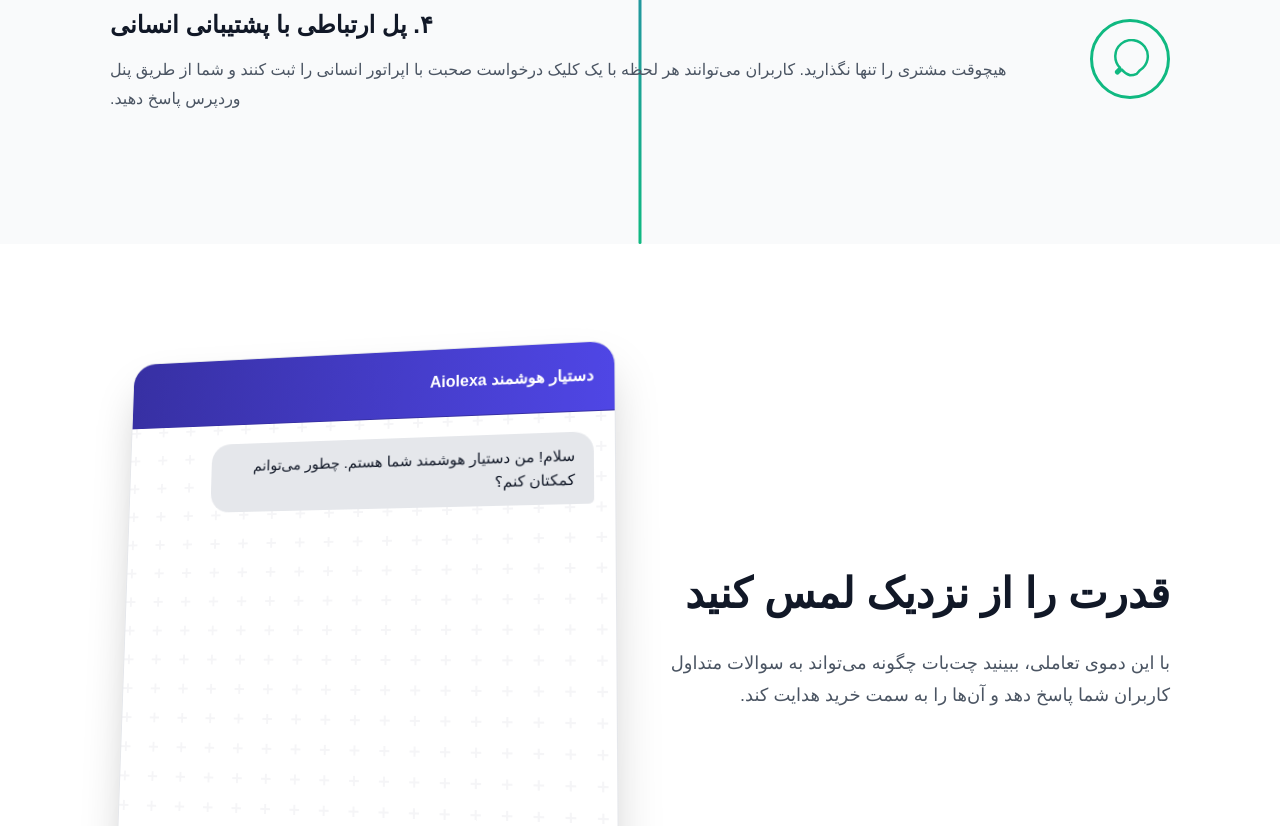
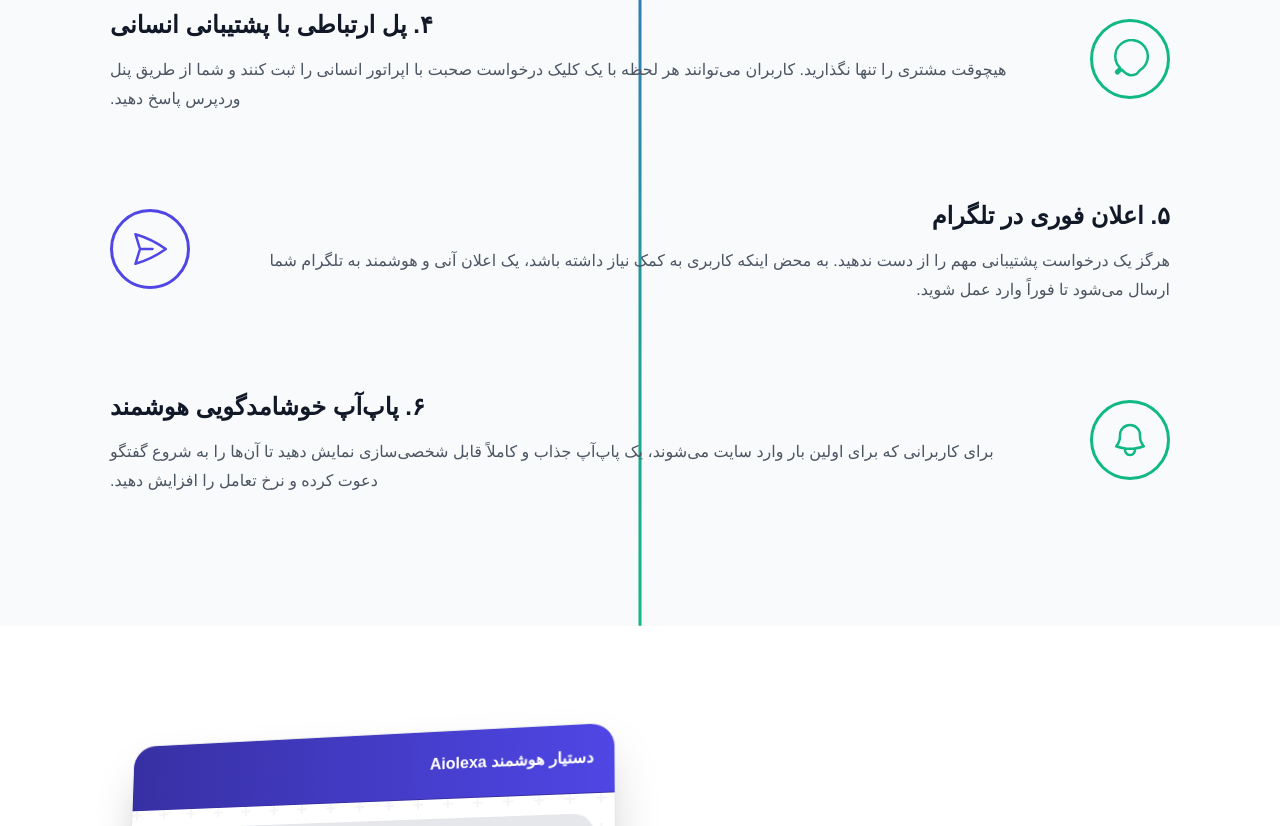
Before and after one commit to hesameefi/my-aiolexa-landing, a plain HTML site: page index.html in a window 1280 px wide. Shown: the part 1496-2322 px from the top of the page. Drawn offline with Linux system fonts and the light colour scheme; a web font is replaced by a local one.

Commit message:
index.html

```diff
--- a/index.html
+++ b/index.html
@@ -653,6 +653,27 @@
                          <svg class="icon" xmlns="http://www.w3.org/2000/svg" fill="none" viewBox="0 0 24 24" stroke-width="1.5" stroke="currentColor"><path stroke-linecap="round" stroke-linejoin="round" d="M18 18.72a9.75 9.75 0 10-12.013-1.482l-2.094 2.093a.75.75 0 001.06 1.06l2.094-2.093A9.703 9.703 0 0012 21.75c1.45 0 2.82-.31 4.093-.872z" /></svg>
                     </div>
                 </div>
+
+                <div class="flow-item reveal">
+                    <div class="flow-content">
+                       <h3>۵. اعلان فوری در تلگرام</h3>
+                       <p>هرگز یک درخواست پشتیبانی مهم را از دست ندهید. به محض اینکه کاربری به کمک نیاز داشته باشد، یک اعلان آنی و هوشمند به تلگرام شما ارسال می‌شود تا فوراً وارد عمل شوید.</p>
+                   </div>
+                   <div class="flow-icon-wrapper">
+                        <svg class="icon" xmlns="http://www.w3.org/2000/svg" fill="none" viewBox="0 0 24 24" stroke-width="1.5" stroke="currentColor"><path stroke-linecap="round" stroke-linejoin="round" d="M6 12L3.269 3.126A59.768 59.768 0 0121.485 12 59.77 59.77 0 013.27 20.876L5.999 12zm0 0h7.5" /></svg>
+                   </div>
+               </div>
+
+               <div class="flow-item reveal">
+                   <div class="flow-content">
+                       <h3>۶. پاپ‌آپ خوشامدگویی هوشمند</h3>
+                       <p>برای کاربرانی که برای اولین بار وارد سایت می‌شوند، یک پاپ‌آپ جذاب و کاملاً قابل شخصی‌سازی نمایش دهید تا آن‌ها را به شروع گفتگو دعوت کرده و نرخ تعامل را افزایش دهید.</p>
+                   </div>
+                   <div class="flow-icon-wrapper">
+                        <svg class="icon" xmlns="http://www.w3.org/2000/svg" fill="none" viewBox="0 0 24 24" stroke-width="1.5" stroke="currentColor"><path stroke-linecap="round" stroke-linejoin="round" d="M14.857 17.082a23.848 23.848 0 005.454-1.31A8.967 8.967 0 0118 9.75v-.7V9A6 6 0 006 9v.75a8.967 8.967 0 01-2.312 6.022c1.733.64 3.56 1.085 5.455 1.31m5.714 0a24.255 24.255 0 01-5.714 0m5.714 0a3 3 0 11-5.714 0" /></svg>
+                   </div>
+               </div>
+
             </div>
         </section>
 
@@ -870,7 +891,7 @@
                 responses: [
                     {
                         type: 'bot',
-                        text: 'درخواست شما برای ارتباط با اپراتور انسانی ثبت شد. به زودی از طریق پنل کاربری یا ایمیل با شما در تماس خواهیم بود. آیا سوال دیگری دارید؟',
+                        text: 'درخواست شما برای ارتباط با اپراتور انسانی ثبت شد. یک اعلان فوری برای تیم پشتیبانی ما در تلگرام ارسال شد و آنها به زودی با شما در تماس خواهند بود.',
                         actions: [
                             { text: 'محصولات شما چیست؟', next: 1 },
                             { text: 'برگردیم به اول', next: 0 }
```
